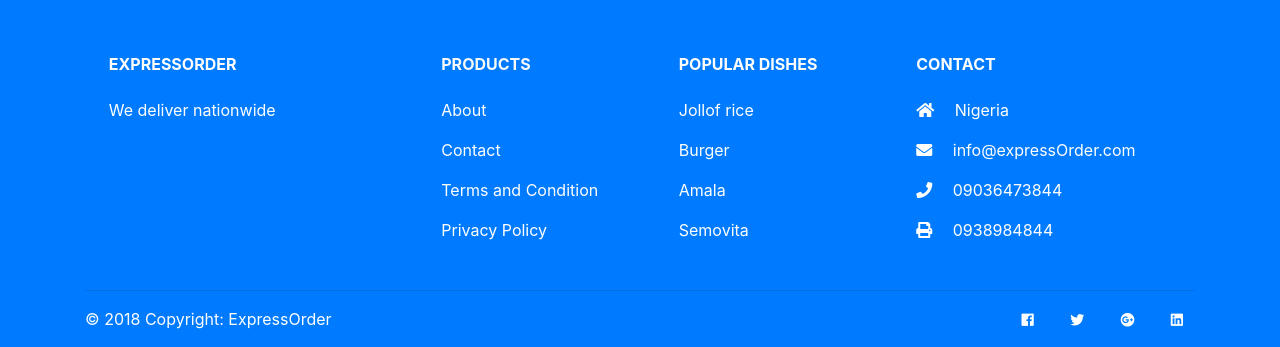
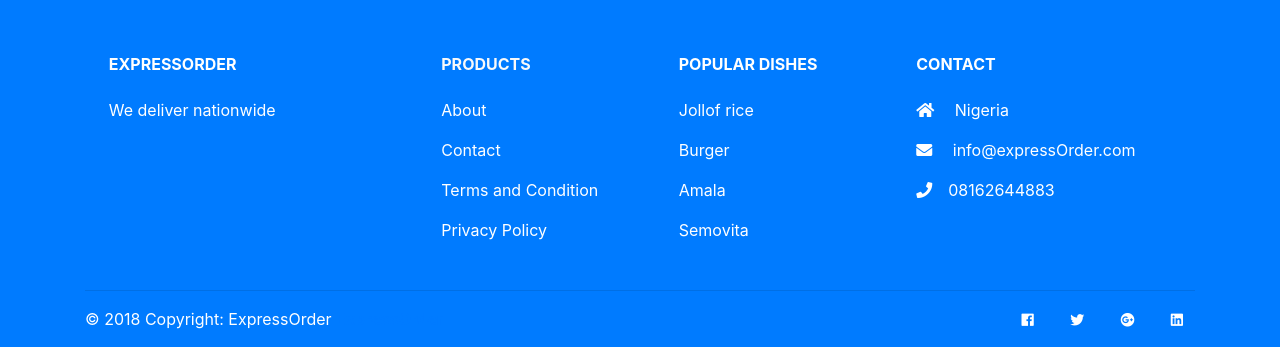
Before and after one commit to uuthman/FoodOrdering, a PHP site: page /open/ in a window 1280 px wide. Shown: the part 1904-2251 px from the top of the page. Run offline with PHP 8.4, Linux system fonts and the light colour scheme; some libraries are stand-ins or nearby versions.

Commit message:
another update

```diff
--- a/index.php
+++ b/index.php
@@ -197,9 +197,9 @@
                     <p>
                         <i class="fa fa-envelope mr-3"></i> info@expressOrder.com</p>
                     <p>
-                        <i class="fa fa-phone mr-3"></i> 09036473844</p>
-                    <p>
-                        <i class="fa fa-print mr-3"></i> 0938984844</p>
+                        <i class="fa fa-phone mr-3"></i>08162644883</p>
+
+
                 </div>
             </div>
             <hr>
```
